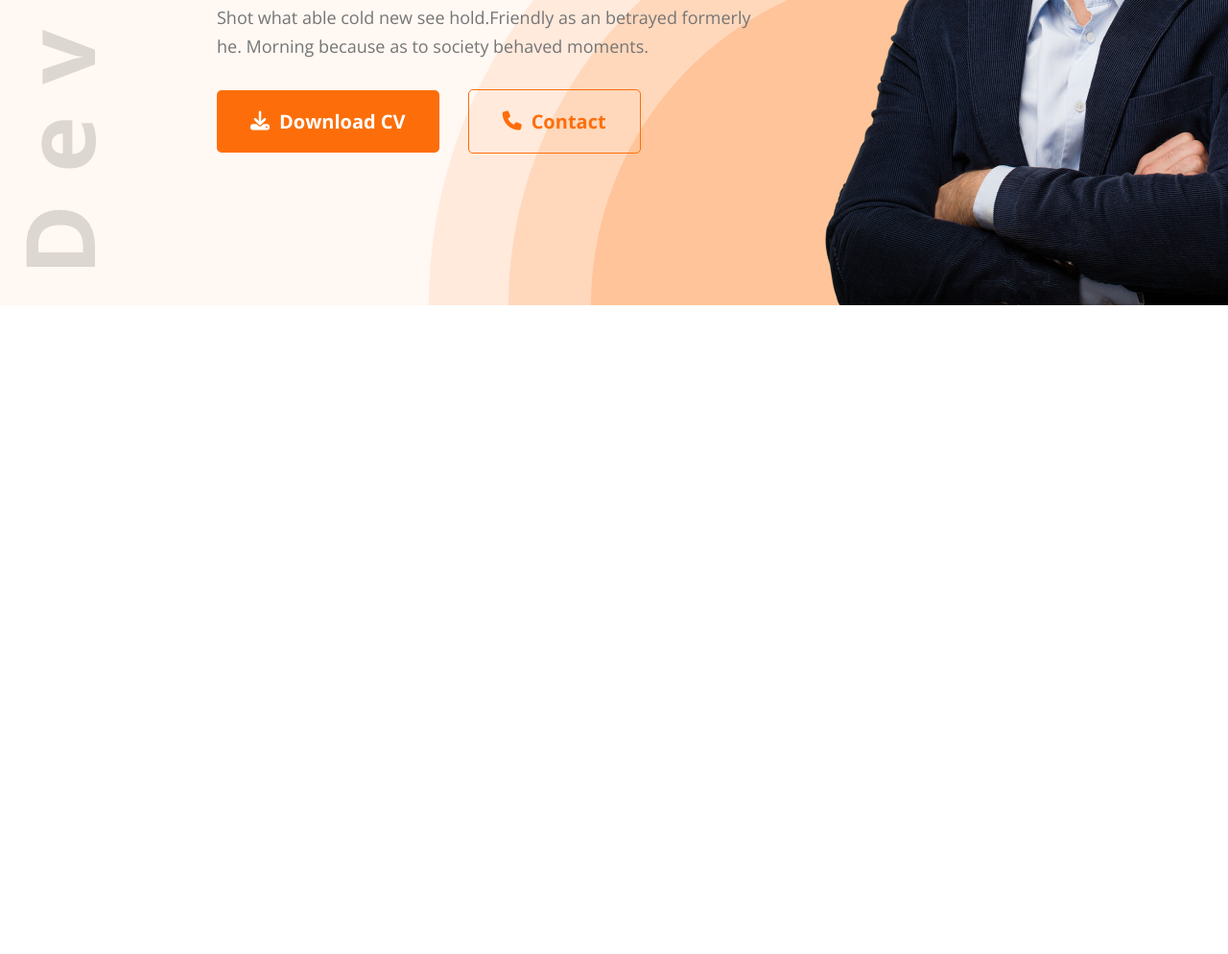
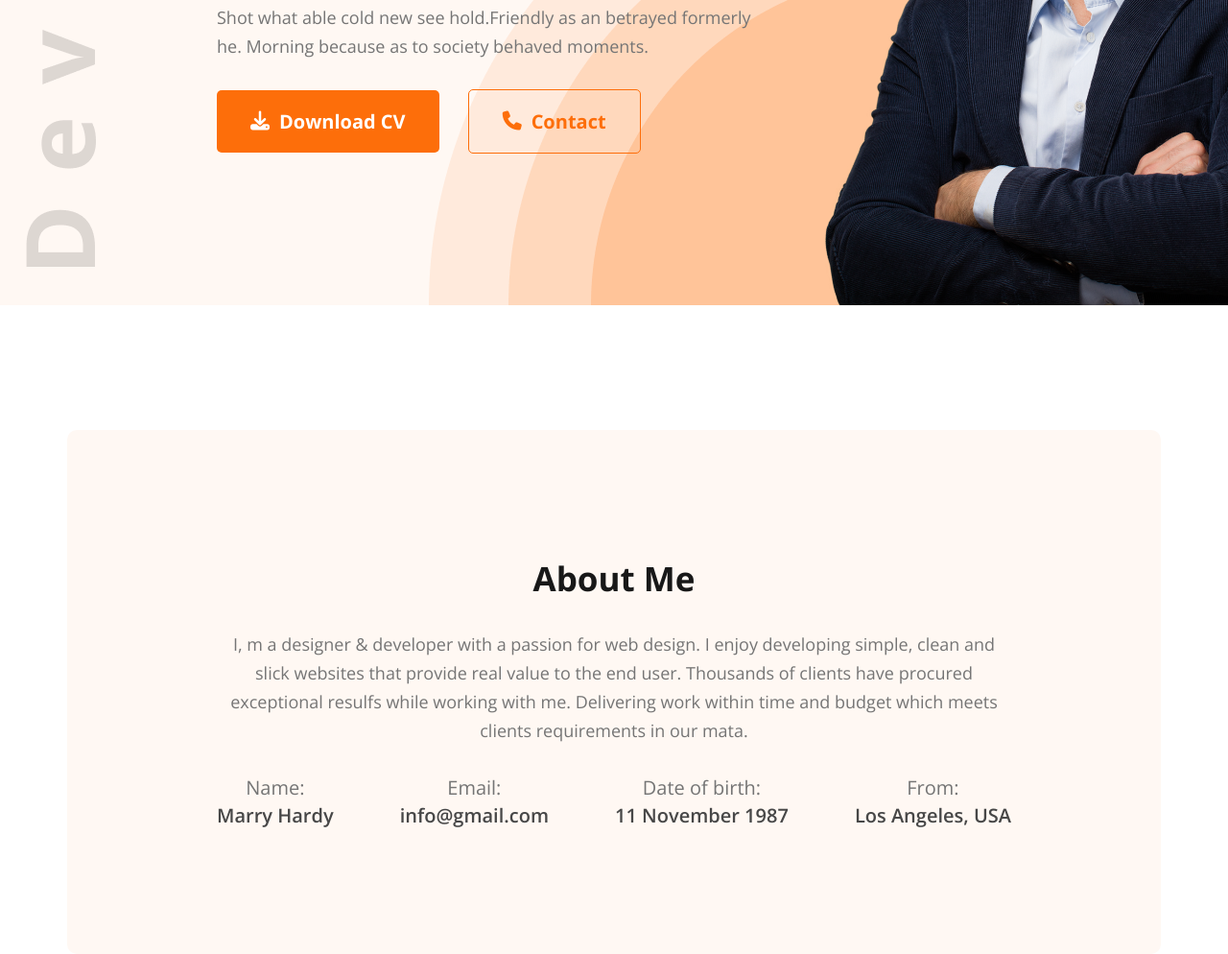
Before and after one commit to masud-rana44/Webdevloper-Protfolio, a plain HTML site: page index.html in a window 1280 px wide. Shown: the part 523-1517 px from the top of the page at 96% size. Before the commit the page ends 841 px from the top, so only its background shows below. Drawn offline with nearby package versions, Linux system fonts and the light colour scheme.

Commit message:
after about section complete

```diff
--- a/index.html
+++ b/index.html
@@ -65,7 +65,37 @@
         <img class="banner-img" src="images/hardy.png" alt="Mary Hardy Image" />
       </div>
     </header>
-    <main class="main"></main>
+    <main class="main">
+      <!-- section about -->
+      <section class="section-about">
+        <h2 class="section-heading mb-md">About Me</h2>
+        <p class="section-description">
+          I, m a designer & developer with a passion for web design. I enjoy
+          developing simple, clean and slick websites that provide real value to
+          the end user. Thousands of clients have procured exceptional resulfs
+          while working with me. Delivering work within time and budget which
+          meets clients requirements in our mata.
+        </p>
+        <div class="contact-box">
+          <div class="contact">
+            <p class="contact-label">Name:</p>
+            <p class="contact-info">Marry Hardy</p>
+          </div>
+          <div class="contact">
+            <p class="contact-label">Email:</p>
+            <p class="contact-info">info@gmail.com</p>
+          </div>
+          <div class="contact">
+            <p class="contact-label">Date of birth:</p>
+            <p class="contact-info">11 November 1987</p>
+          </div>
+          <div class="contact">
+            <p class="contact-label">From:</p>
+            <p class="contact-info">Los Angeles, USA</p>
+          </div>
+        </div>
+      </section>
+    </main>
     <footer class="footer"></footer>
   </body>
 </html>
--- a/styles/style.css
+++ b/styles/style.css
@@ -16,6 +16,10 @@ body {
 /* GENERAL REUSABLE COMPONENTS */
 /**************************/
 
+section {
+  margin-top: 130px;
+}
+
 .btn {
   display: inline-block;
   padding: 1.9rem 3.5rem;
@@ -33,6 +37,23 @@ body {
 .btn--transparent {
   border: 1px solid #fd6e0a;
   color: #fd6e0a;
+}
+
+.section-heading {
+  color: var(--dark-01, #181818);
+  font-size: 35px;
+  font-weight: 700;
+}
+
+.section-description {
+  color: var(--dark-03, #757575);
+  font-size: 18px;
+  line-height: 30px;
+  margin-bottom: 30px;
+}
+
+.mb-md {
+  margin-bottom: 30px;
 }
 
 /**************************/
@@ -144,3 +165,41 @@ body {
   align-items: center;
   gap: 10px;
 }
+
+/**************************/
+/* MAIN */
+/**************************/
+.main {
+  max-width: 1140px;
+  margin: 0 auto;
+}
+
+/**************************/
+/* ABOUT */
+/**************************/
+.section-about {
+  border-radius: 10px;
+  background: #fff8f3;
+  padding: 131px 156px;
+  text-align: center;
+}
+
+.contact-box {
+  display: flex;
+  align-items: center;
+  justify-content: space-between;
+}
+
+.contact {
+  font-size: 20px;
+}
+
+.contact-label {
+  color: #757575;
+  line-height: 30px;
+}
+
+.contact-info {
+  color: rgba(71, 71, 71, 1);
+  font-weight: 600;
+}
```
